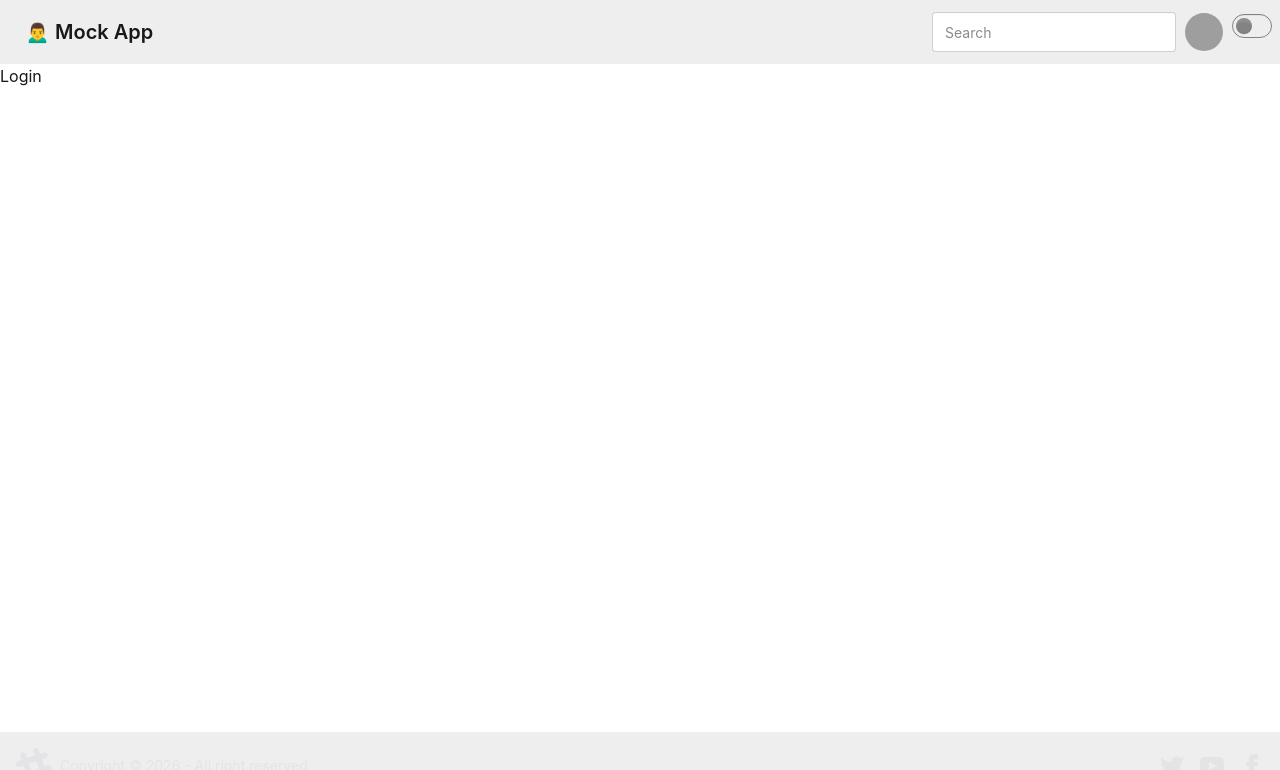
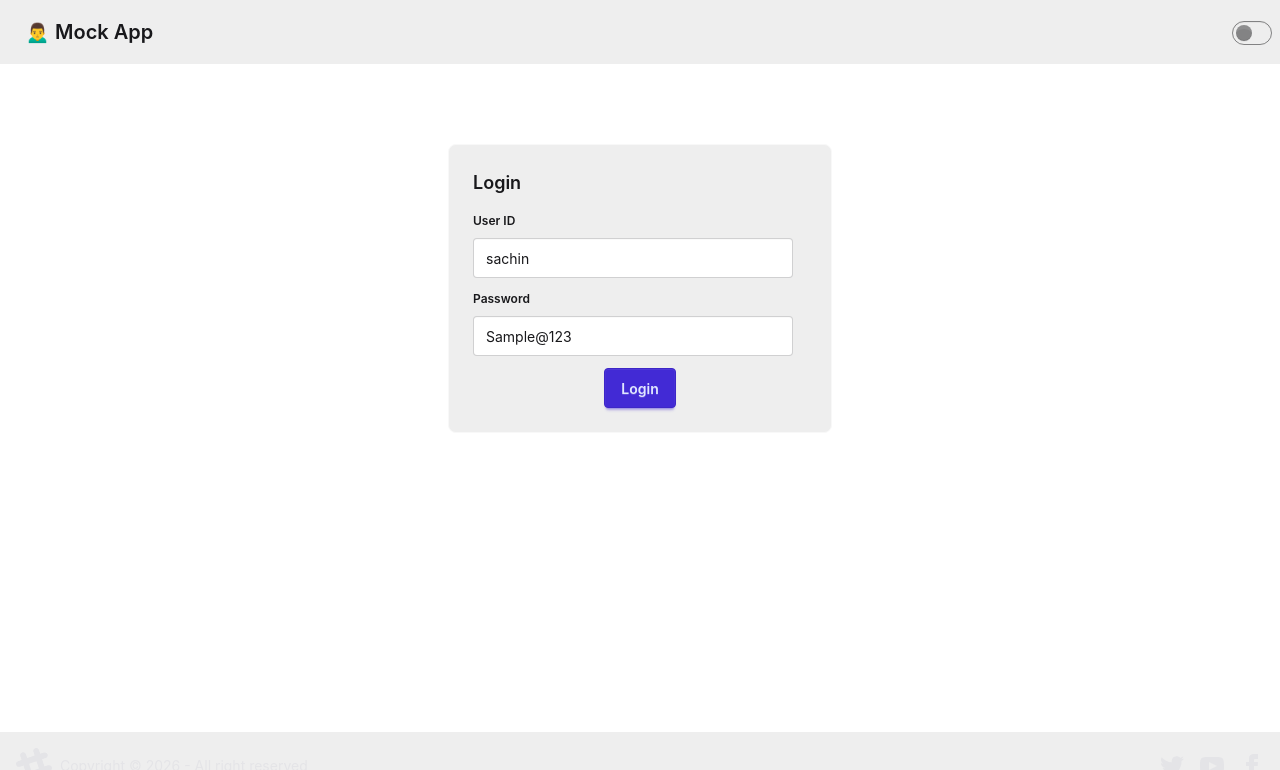
Before and after one commit to seetharampullela/mockDevTinder-web, a React (Vite) app: page /login in a window 1280 px wide. Shown: the top 770 px of the page. Built offline with nearby package versions, Linux system fonts and the light colour scheme; no server answers; grey boxes are pictures that could not be loaded.

Commit message:
changes for secured routing

```diff
--- a/package.json
+++ b/package.json
@@ -10,9 +10,12 @@
     "preview": "vite preview"
   },
   "dependencies": {
+    "@reduxjs/toolkit": "^2.11.2",
     "@tailwindcss/vite": "^4.2.2",
+    "axios": "^1.13.6",
     "react": "^19.2.4",
     "react-dom": "^19.2.4",
+    "react-redux": "^9.2.0",
     "react-router-dom": "^7.13.2",
     "tailwindcss": "^4.2.2"
   },
--- a/src/App.jsx
+++ b/src/App.jsx
@@ -4,17 +4,23 @@ import Navbar from "./components/Navbar";
 import Body from "./components/Body";
 import Login from "./components/Login";
 import Profile from "./components/Profile";
+import { Provider } from "react-redux";
+import appStore from "./utils/appStore";
+import Feed from "./components/Feed";
 
 function App() {
   return (
+    <Provider store={appStore}>
       <BrowserRouter basename="/">
         <Routes>
           <Route path="/" element={<Body />}>
+            <Route path="/" element={<Feed />}></Route>
             <Route path="/login" element={<Login />}></Route>
             <Route path="/profile" element={<Profile />}></Route>
           </Route>
         </Routes>
       </BrowserRouter>
+    </Provider>
   );
 }
 
--- a/src/components/Body.jsx
+++ b/src/components/Body.jsx
@@ -1,9 +1,36 @@
-import React from "react";
+import React, { useEffect } from "react";
 import Navbar from "./Navbar";
-import { Outlet } from "react-router-dom";
+import { Outlet, useNavigate } from "react-router-dom";
 import Footer from "./Footer";
+import axios from "axios";
+import { BASE_URL } from "../constants";
+import { useDispatch, useSelector } from "react-redux";
+import { addUser } from "../utils/userSlice";
 
 const Body = () => {
+  const dispatch = useDispatch();
+  const navigation = useNavigate();
+  const userData = useSelector((state) => state.user);
+  const fetchUser = async () => {
+    if (userData) return;
+    try {
+      const res = await axios.get(BASE_URL + "/profile/view", {
+        withCredentials: true,
+      });
+      console.log("res>>>> ", res);
+      dispatch(addUser(res.data));
+    } catch (err) {
+      if (err.status == 401) {
+        navigation("/login");
+      }
+      console.log("ERROR: ", err);
+    }
+  };
+
+  useEffect(() => {
+    fetchUser();
+  }, []);
+
   return (
     <>
       <Navbar />
--- /dev/null
+++ b/src/components/Feed.jsx
@@ -0,0 +1,7 @@
+import React from "react";
+
+const Feed = () => {
+  return <div>Feed</div>;
+};
+
+export default Feed;
--- a/src/components/Login.jsx
+++ b/src/components/Login.jsx
@@ -1,7 +1,73 @@
-import React from "react";
+import React, { useState } from "react";
+import axios from "axios";
+import { useDispatch } from "react-redux";
+import { addUser } from "../utils/userSlice";
+import { useNavigate } from "react-router-dom";
+import { BASE_URL } from "../constants";
 
 const Login = () => {
-  return <div>Login</div>;
+  const dispatch = useDispatch();
+  const navigate = useNavigate();
+  const [state, setState] = useState({
+    userId: "sachin",
+    password: "Sample@123",
+  });
+
+  const onChange = (name, e) => {
+    setState((s) => ({ ...s, [name]: e.target.value }));
+  };
+
+  const onLoginSubmit = async () => {
+    try {
+      const res = await axios.post(BASE_URL + `/login/${state.userId}`, null, {
+        headers: { password: state.password },
+        withCredentials: true,
+      });
+      dispatch(addUser(res.data));
+      if (res?.data) {
+        navigate("/");
+      }
+    } catch (err) {
+      console.log("Login Failed ", err);
+    }
+  };
+
+  return (
+    <div className="justify-items-center">
+      <div className="card card-border bg-base-300 w-96 m-20">
+        <div className="card-body">
+          <h2 className="card-title">Login</h2>
+          <div>
+            <fieldset className="fieldset">
+              <legend className="fieldset-legend">User ID</legend>
+              <input
+                type="text"
+                className="input"
+                placeholder="Type here"
+                value={state.userId}
+                onChange={(e) => onChange("userId", e)}
+              />
+            </fieldset>
+            <fieldset className="fieldset">
+              <legend className="fieldset-legend">Password</legend>
+              <input
+                type="text"
+                className="input"
+                placeholder="Type here"
+                value={state.password}
+                onChange={(e) => onChange("password", e)}
+              />
+            </fieldset>
+          </div>
+          <div className="card-actions justify-center">
+            <button className="btn btn-primary" onClick={onLoginSubmit}>
+              Login
+            </button>
+          </div>
+        </div>
+      </div>
+    </div>
+  );
 };
 
 export default Login;
--- a/src/components/Navbar.jsx
+++ b/src/components/Navbar.jsx
@@ -1,17 +1,40 @@
+import axios from "axios";
 import React from "react";
+import { useDispatch, useSelector } from "react-redux";
+import { BASE_URL } from "../constants";
+import { Link, useNavigate } from "react-router-dom";
+import { removeUser } from "../utils/userSlice";
 
 const Navbar = () => {
+  const user = useSelector((state) => state.user);
+  const dispatch = useDispatch();
+  const navigate = useNavigate();
+  const logout = async () => {
+    try {
+      const res = await axios.post(BASE_URL + "/logout", null, {
+        withCredentials: true,
+      });
+      console.log("🚀 ~ logout ~ res:", res);
+      if (res.status == 200) {
+        dispatch(removeUser());
+        navigate("/login");
+      }
+    } catch (err) {
+      console.err("ERROR: ", err);
+    }
+  };
   return (
     <div className="navbar bg-base-300">
       <div className="flex-1">
-        <a className="btn btn-ghost text-xl">🙍‍♂️ Mock App</a>
+        <Link to="/" className="btn btn-ghost text-xl">
+          🙍‍♂️ Mock App
+        </Link>
       </div>
-      <div className="flex gap-2">
-        <input
-          type="text"
-          placeholder="Search"
-          className="input input-bordered w-24 md:w-auto"
-        />
+      {user && (
+        <div className="gap-2 flex items-center">
+          <div>
+            <p>Welcome {user.firstName}!</p>
+          </div>
           <div className="dropdown dropdown-end">
             <div
               tabIndex={0}
@@ -19,10 +42,7 @@ const Navbar = () => {
               className="btn btn-ghost btn-circle avatar"
             >
               <div className="w-10 rounded-full">
-              <img
-                alt="Tailwind CSS Navbar component"
-                src="https://img.daisyui.com/images/stock/photo-1534528741775-53994a69daeb.webp"
-              />
+                <img alt="User Profile" src={user?.photoUrl} />
               </div>
             </div>
             <ul
@@ -30,20 +50,22 @@ const Navbar = () => {
               className="menu menu-sm dropdown-content bg-base-100 rounded-box z-1 mt-3 w-52 p-2 shadow"
             >
               <li>
-              <a className="justify-between" href="/profile">
+                <Link className="justify-between" to="/profile">
                   Profile
                   <span className="badge">New</span>
-              </a>
+                </Link>
               </li>
+              {/* <li>
+                <a>Settings</a>
+              </li> */}
               <li>
-              <a>Settings</a>
-            </li>
-            <li>
-              <a>Logout</a>
+                <a onClick={logout}>Logout</a>
               </li>
             </ul>
           </div>
-        <div className="flex-1 ce">
+        </div>
+      )}
+      <div className="ce">
         <input
           type="checkbox"
           value="light"
@@ -51,7 +73,6 @@ const Navbar = () => {
         />
       </div>
     </div>
-    </div>
   );
 };
 
--- /dev/null
+++ b/src/constants.js
@@ -0,0 +1 @@
+export const BASE_URL = "http://localhost:7777";
--- /dev/null
+++ b/src/utils/appStore.js
@@ -0,0 +1,13 @@
+import { configureStore } from "@reduxjs/toolkit";
+import userReducer from "./userSlice";
+
+const appStore = configureStore(
+  {
+    reducer: {
+      user: userReducer,
+    },
+  },
+  window.__REDUX_DEVTOOLS_EXTENSION__ && window.__REDUX_DEVTOOLS_EXTENSION__(),
+);
+
+export default appStore;
--- /dev/null
+++ b/src/utils/userSlice.js
@@ -0,0 +1,19 @@
+import { createSlice } from "@reduxjs/toolkit";
+
+const userSlice = createSlice({
+  name: "user",
+  initialState: null,
+  reducers: {
+    addUser: (state, action) => {
+      return action.payload;
+    },
+    removeUser: (state, action) => {
+      console.log("removeUser state", state, action);
+      return null;
+    },
+  },
+});
+
+export const { addUser, removeUser } = userSlice.actions;
+
+export default userSlice.reducer;
```
Also changed, not shown: 1 other file (tests, documents, lock files or other folders). Lines whose indentation alone changed are shown as unchanged.
